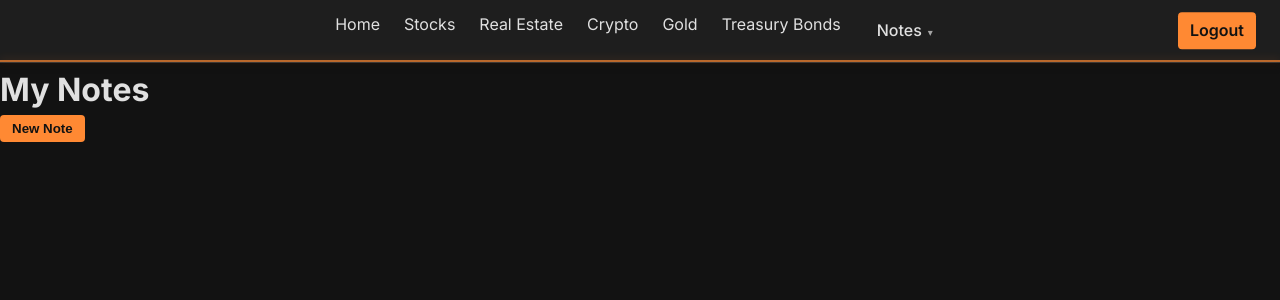
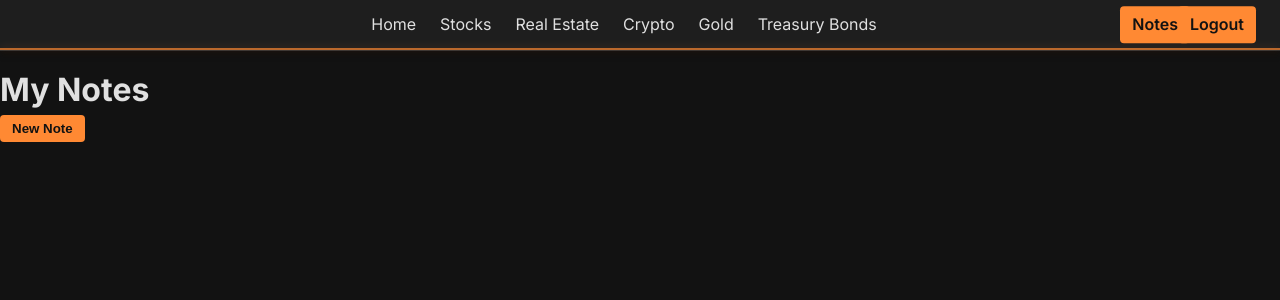
Before and after one commit to calebkoresh/AssetsUSA, a Django app: page /notes/ in a window 1280 px wide. Shown: the top 300 px of the page. Run offline with Django 5.2, Linux system fonts and the light colour scheme; the visitor is signed in with stand-in values (Sample User, id 1).

Commit message:
Improved nav bar

```diff
--- a/AssetsUSA/home/static/css/base.css
+++ b/AssetsUSA/home/static/css/base.css
@@ -30,6 +30,9 @@ body {
 
 /* Header styling */
 .header {
+    display: flex;
+    align-items: center;
+    justify-content: space-between;
     background-color: var(--bg-secondary);
     padding: 12px 24px;
     width: 100%;
@@ -58,10 +61,11 @@ body {
 
 .nav {
     display: flex;
+    flex: 1;
     justify-content: center;
     flex-wrap: wrap;
     max-width: 1200px;
-    margin: 0 auto;
+    margin: 0;
 }
 
 .nav-item {
--- a/AssetsUSA/home/templates/home/base.html
+++ b/AssetsUSA/home/templates/home/base.html
@@ -253,13 +253,9 @@
                     <a href="{% url 'home:treasury_bonds_percentage' %}">Treasury Bonds % of Total Assets</a>
                 </div>
             </div>
-            {% if user.is_authenticated %}
-                <div class="nav-item">
-                    <a href="{% url 'accounts:note_list' %}">Notes</a>
-                </div>
-            {% endif %}
         </nav>
         {% if user.is_authenticated %}
+            <a href="{% url 'accounts:note_list' %}" class="auth-button notes-button">Notes</a>
             <a href="{% url 'logout' %}" class="auth-button">Logout</a>
         {% else %}
             <a href="{% url 'login' %}" class="auth-button">Login</a>
```
